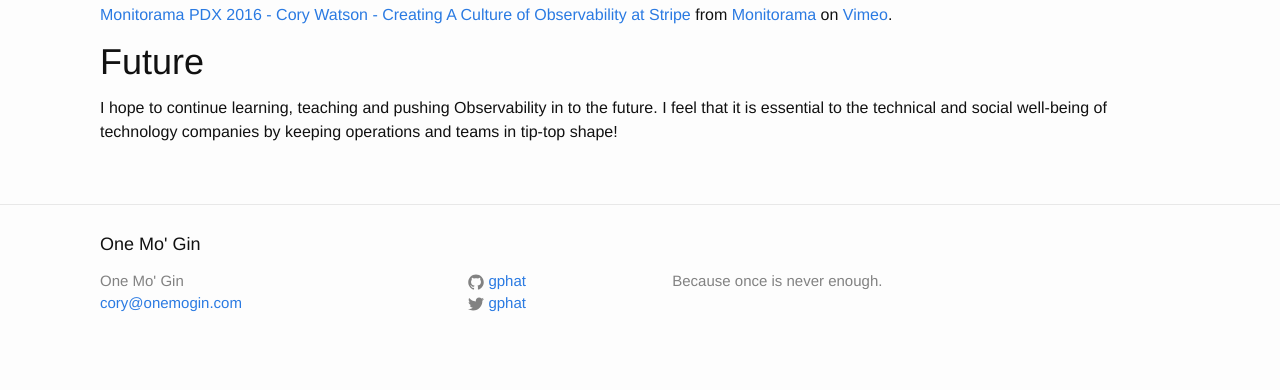
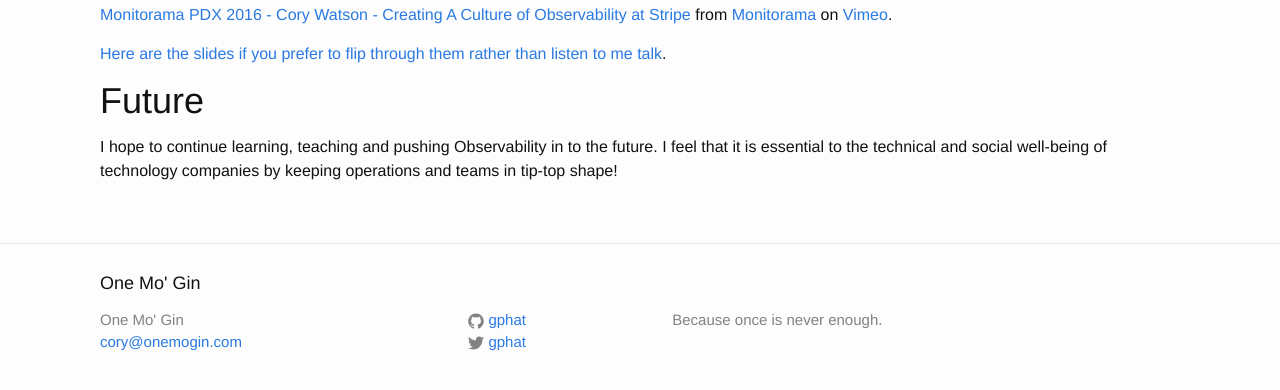
Before and after one commit to rom1v/gphat.github.io, a Jekyll site: the page built from observability.md, in a window 1280 px wide and 900 px high, scrolled down 856 px, cut to the strip 486-876 px from the top of the window. Built offline with Jekyll 4.4.1, drawn with Linux system fonts in a browser that asks for light colours; nearby versions of some CDN libraries.

Commit message:
Link to slides.

```diff
--- a/observability.md
+++ b/observability.md
@@ -35,6 +35,8 @@
 <iframe src="https://player.vimeo.com/video/173610034?portrait=0" width="640" height="360" frameborder="0" webkitallowfullscreen mozallowfullscreen allowfullscreen></iframe>
 <p><a href="https://vimeo.com/173610034">Monitorama PDX 2016 - Cory Watson - Creating A Culture of Observability at Stripe</a> from <a href="https://vimeo.com/monitorama">Monitorama</a> on <a href="https://vimeo.com">Vimeo</a>.</p>
 
+[Here are the slides if you prefer to flip through them rather than listen to me talk](http://www.slideshare.net/CoryWatson8/building-a-culture-of-observability-at-stripe).
+
 # Future
 
 I hope to continue learning, teaching and pushing Observability in to the future. I feel that it is essential to the technical and social well-being of technology companies by keeping operations and teams in tip-top shape!
```
Also changed, not shown: _posts/2016-07-26-creating-a-culture-of-observability.md (+2 -0 lines).
